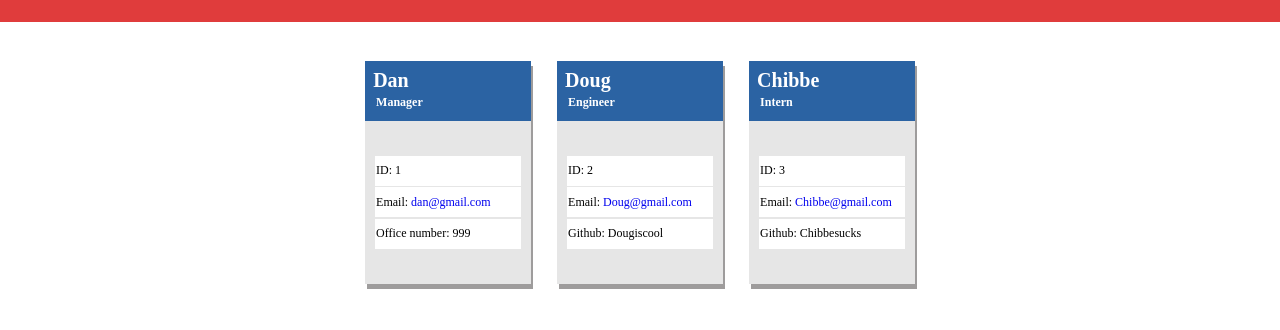
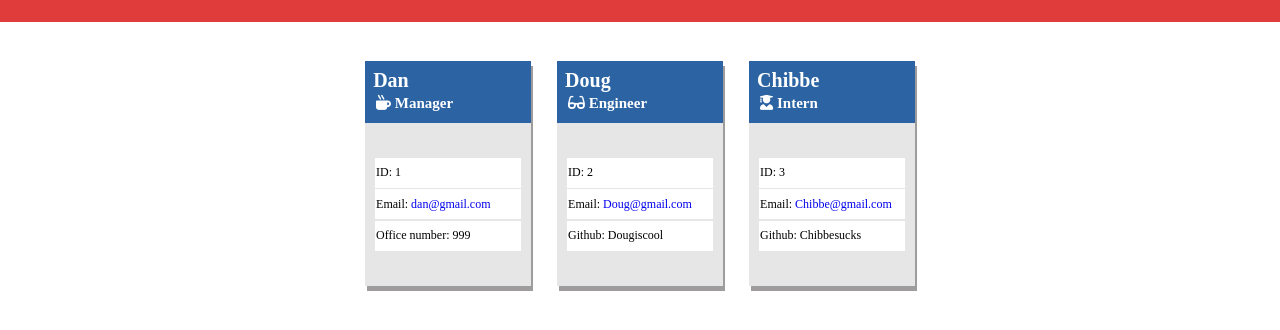
Before and after one commit to Notchibby/Team-profile-generator, a website: page develop/src/index.html in a window 1280 px wide. Shown: the part 72-402 px from the top of the page. Drawn offline with Linux system fonts and the light colour scheme.

Commit message:
added icon to proto html

```diff
--- a/develop/src/index.html
+++ b/develop/src/index.html
@@ -5,6 +5,7 @@
     <meta charset="UTF-8" />
     <title>Team profile generator</title>
     <link rel="stylesheet" href="style.css" />
+    <link rel="stylesheet" href="https://use.fontawesome.com/releases/v5.8.1/css/all.css"/>
 </head>
 
 <body>
@@ -16,7 +17,7 @@
         <div class="cardtitle">
             <div class="cardheader">
                 <h2>Dan</h2>
-                <p>Manager</p>
+                <p><i class="fa fa-mug-hot"> Manager</i></p>
             </div>
             <div class="cardbody">
                 <div class="bodycontent">
@@ -34,7 +35,7 @@
         <div class="cardtitle">
             <div class="cardheader">
                 <h2>Doug</h2>
-                <p>Engineer</p>
+                <p><i class="fa fa-glasses"> Engineer</i></p>
             </div>
             <div class="cardbody">
                 <div class="bodycontent">
@@ -52,7 +53,7 @@
             <div class="cardtitle">
                 <div class="cardheader">
                     <h2>Chibbe</h2>
-                    <p>Intern</p>
+                    <p><i class="fa fa-user-graduate"> Intern</i></p>
                 </div>
                 <div class="cardbody">
                     <div class="bodycontent">
--- a/develop/src/style.css
+++ b/develop/src/style.css
@@ -60,6 +60,7 @@ header {
     font-weight: 600;
     box-sizing: border-box;
     padding: 2%;
+    font-size: 15px;
 }
 
 .cardtitle {
```
